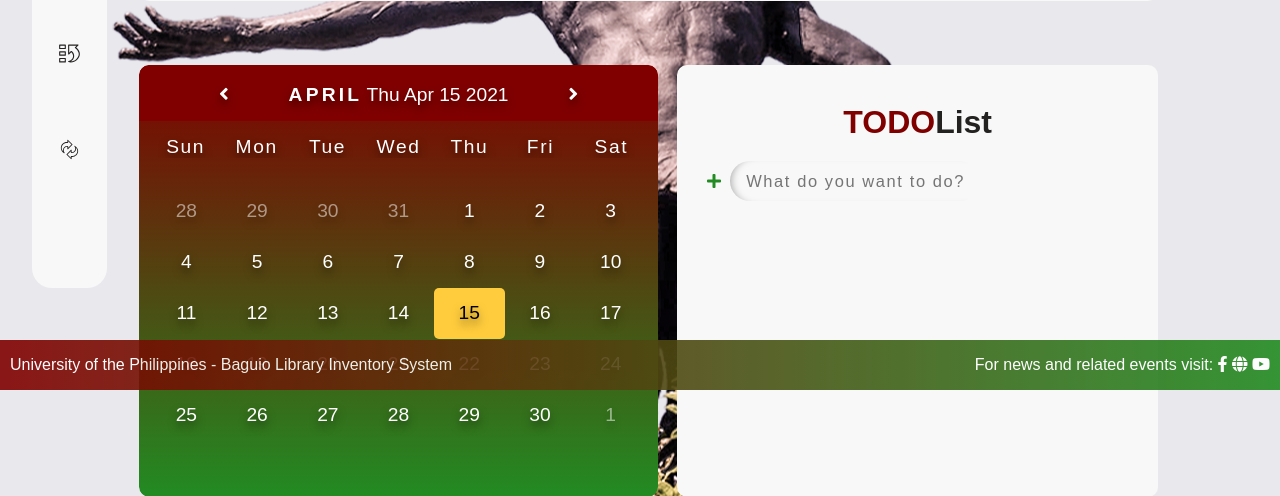
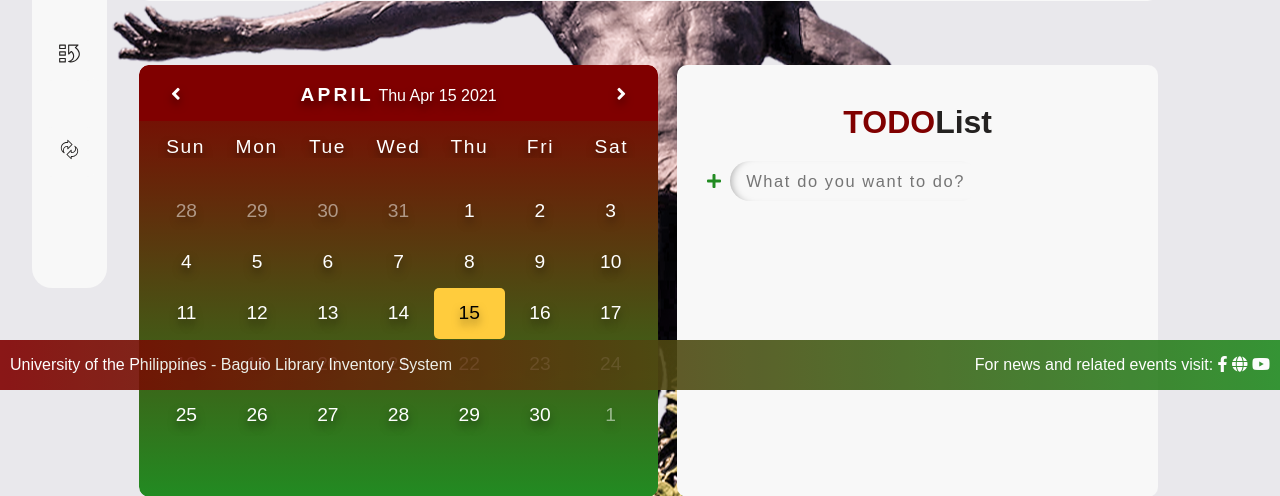
Before and after one commit to lssagun2/UPB-LIS, a PHP site: page /dashboard/index.php in a window 1280 px wide. Shown: the part 410-906 px from the top of the page. Run offline with PHP 8.4, Linux system fonts and the light colour scheme; the visitor is signed in with stand-in values (Sample User, id 1); some libraries are stand-ins or nearby versions.

Commit message:
calendar edit

```diff
--- a/css/index.css
+++ b/css/index.css
@@ -213,7 +213,7 @@ button {
   display: flex;
   justify-content: space-between;
   align-items: center;
-  padding: 0 5rem;
+  padding: 0 2rem;
   text-align: center;
   text-shadow: 0 0.3rem 0.5rem rgba(0, 0, 0, 0.5);
 }
@@ -244,7 +244,7 @@ button {
   }
 
   .month p {
-    font-size: 1.2rem;
+    font-size: 1.0rem;
   }
 }
 
@@ -268,7 +268,7 @@ button {
   font-size: 1.2rem;
   font-weight: 400;
   letter-spacing: 0.1rem;
-  width: calc(44.2rem / 7);
+  width: calc(50rem / 7);
   display: flex;
   justify-content: center;
   align-items: center;
```
